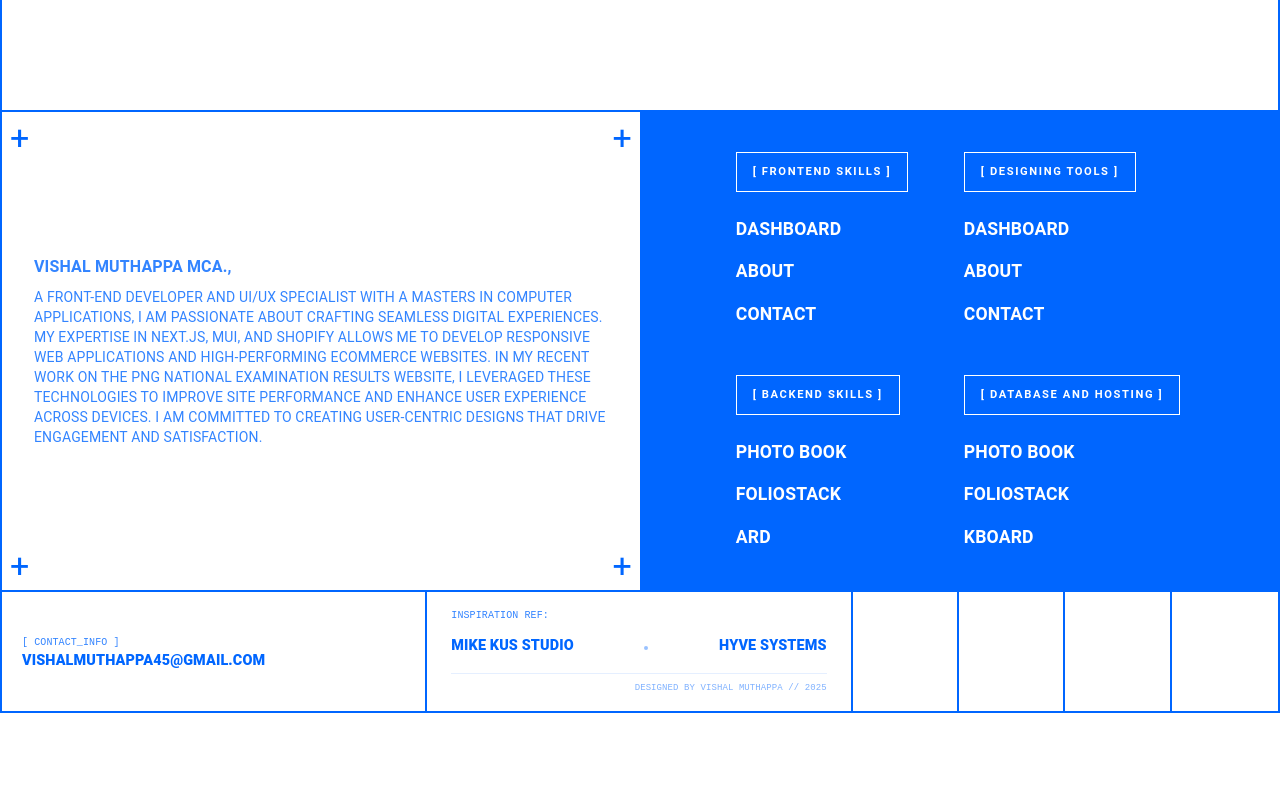
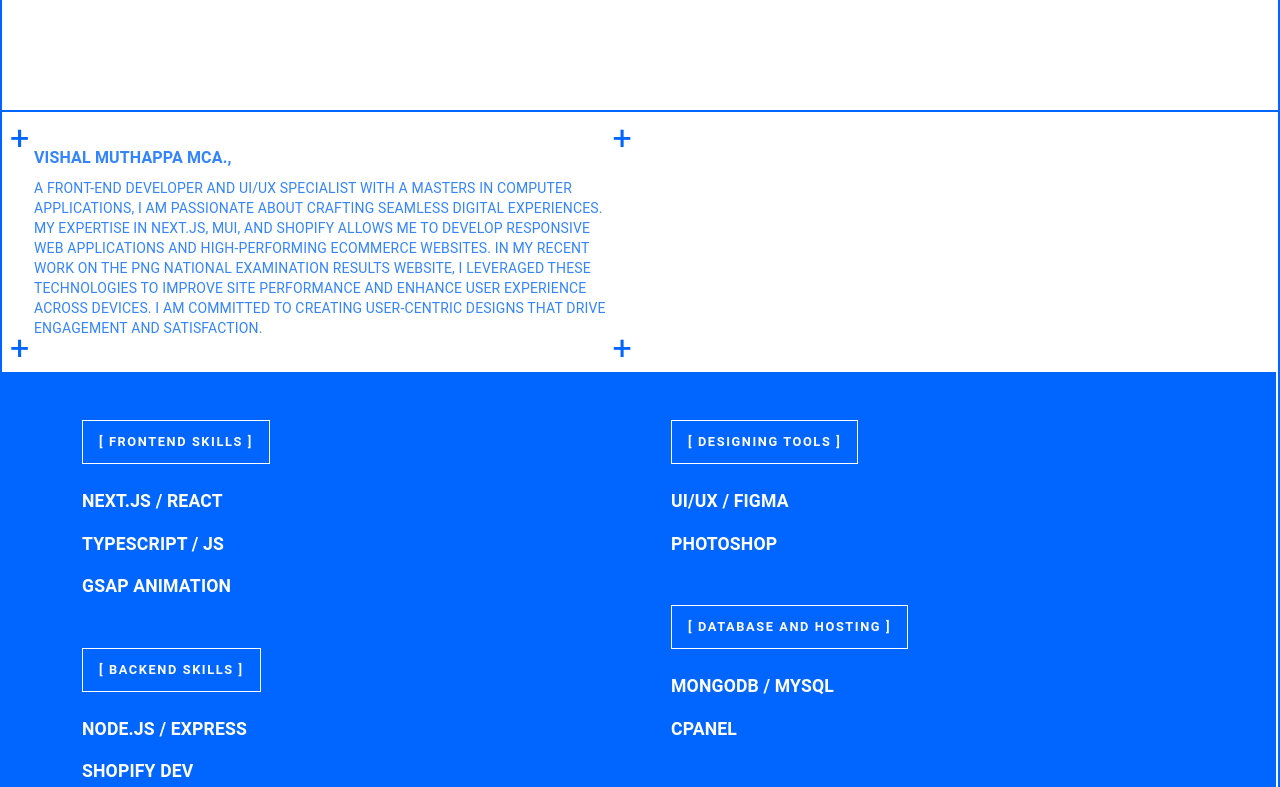
Before and after one commit to vishalsaraha/portfolio, a Next.js app: page / in a window 1280 px wide. Shown: the part 2133-2920 px from the top of the page. Before the commit the page ends 2846 px from the top, so only its background shows below. Built offline with nearby package versions, Linux system fonts and the light colour scheme; some icons are missing.

Commit message:
footer alignment fixed

```diff
--- a/app/home/page.tsx
+++ b/app/home/page.tsx
@@ -341,29 +341,32 @@ export default function BasicGrid() {
 
         {/* === COLUMN 2 (6/12) === */}
                <Grid
-            size={{ lg: 6, md:12 }}
+                  container
                   sx={{
                     backgroundColor: "#0066FF",
                     display: "flex",
                     flexDirection: "row",
                     justifyContent: 'space-evenly',
-              p: 5,
+                    p: { xs: 3, md: 6, lg: 6 },
                     color: "white",
-              borderRight: 2,
+                    borderRight: { xs: 0, lg: 2 },
+                    borderBottom: { xs: 2, lg: 0 },
                     borderColor: "#0066FF",
                     fontFamily: 'monospace',
+                    flexGrow: 1
                   }}
                 >
-            <Grid>
-            {/* SECTION 1: WEBSITE */}
-            <Box sx={{ mb: 6 }}>
+                  {/* Left Side Column */}
+                  <Grid size={{ lg: 6, md: 6, xs: 12 }} sx={{ mb: { xs: 6, lg: 0 }, px: { lg: 4 } }}>
+                    {/* SECTION 1: FRONTEND */}
+                    <Box sx={{ mb: { xs: 4, md: 6 } }}>
                       <Typography
                         variant="overline"
                         sx={{
                           border: '1px solid white',
                           px: 2,
                           py: 0.5,
-                  fontSize: '0.7rem',
+                          fontSize: { xs: '0.6rem', md: '0.7rem', lg: '0.8rem' },
                           letterSpacing: '0.1rem',
                           fontWeight: 'bold',
                           display: 'inline-block',
@@ -374,20 +377,20 @@ export default function BasicGrid() {
                         [ FRONTEND SKILLS ]
                       </Typography>
 
-              <Box sx={{ display: 'flex', flexDirection: 'column', gap: 2 }}>
-                <Typography style={{ color: 'white', textDecoration: 'none', fontSize: '1.1rem', fontWeight: 700 }}>
-                  DASHBOARD
+                      <Box sx={{ display: 'flex', flexDirection: 'column', gap: { xs: 1, md: 2 } }}>
+                        <Typography style={{ color: 'white', textDecoration: 'none', fontSize: 'clamp(0.9rem, 2.5vw, 1.1rem)', fontWeight: 700 }}>
+                          NEXT.JS / REACT
                         </Typography>
-                <Typography  style={{ color: 'white', textDecoration: 'none', fontSize: '1.1rem', fontWeight: 700 }}>
-                  ABOUT
+                        <Typography style={{ color: 'white', textDecoration: 'none', fontSize: 'clamp(0.9rem, 2.5vw, 1.1rem)', fontWeight: 700 }}>
+                          TYPESCRIPT / JS
                         </Typography>
-                <Typography  style={{ color: 'white', textDecoration: 'none', fontSize: '1.1rem', fontWeight: 700 }}>
-                  CONTACT
+                        <Typography style={{ color: 'white', textDecoration: 'none', fontSize: 'clamp(0.9rem, 2.5vw, 1.1rem)', fontWeight: 700 }}>
+                          GSAP ANIMATION
                         </Typography>
                       </Box>
                     </Box>
 
-            {/* SECTION 2: INTERWEB */}
+                    {/* SECTION 2: BACKEND */}
                     <Box>
                       <Typography
                         variant="overline"
@@ -395,7 +398,7 @@ export default function BasicGrid() {
                           border: '1px solid white',
                           px: 2,
                           py: 0.5,
-                  fontSize: '0.7rem',
+                          fontSize: { xs: '0.6rem', md: '0.7rem', lg: '0.8rem' },
                           letterSpacing: '0.1rem',
                           fontWeight: 'bold',
                           display: 'inline-block',
@@ -406,28 +409,28 @@ export default function BasicGrid() {
                         [ BACKEND SKILLS ]
                       </Typography>
 
-              <Box sx={{ display: 'flex', flexDirection: 'column', gap: 2 }}>
-                <Typography  style={{ color: 'white', textDecoration: 'none', fontSize: '1.1rem', fontWeight: 700 }}>
-                  PHOTO BOOK
+                      <Box sx={{ display: 'flex', flexDirection: 'column', gap: { xs: 1, md: 2 } }}>
+                        <Typography style={{ color: 'white', textDecoration: 'none', fontSize: 'clamp(0.9rem, 2.5vw, 1.1rem)', fontWeight: 700 }}>
+                          NODE.JS / EXPRESS
                         </Typography>
-                <Typography  style={{ color: 'white', textDecoration: 'none', fontSize: '1.1rem', fontWeight: 700 }}>
-                  FOLIOSTACK
-                </Typography>
-                <Typography  style={{ color: 'white', textDecoration: 'none', fontSize: '1.1rem', fontWeight: 700 }}>
-                  ARD
+                        <Typography style={{ color: 'white', textDecoration: 'none', fontSize: 'clamp(0.9rem, 2.5vw, 1.1rem)', fontWeight: 700 }}>
+                          SHOPIFY DEV
                         </Typography>
                       </Box>
                     </Box>
                   </Grid>
-          <Grid>
-           <Box sx={{ mb: 6 }}>
+
+                  {/* Right Side Column */}
+                  <Grid size={{ lg: 6, md: 6, xs: 12 }} sx={{ px: { lg: 4 } }}>
+                    {/* SECTION 3: DESIGNING */}
+                    <Box sx={{ mb: { xs: 4, md: 6 } }}>
                       <Typography
                         variant="overline"
                         sx={{
                           border: '1px solid white',
                           px: 2,
                           py: 0.5,
-                  fontSize: '0.7rem',
+                          fontSize: { xs: '0.6rem', md: '0.7rem', lg: '0.8rem' },
                           letterSpacing: '0.1rem',
                           fontWeight: 'bold',
                           display: 'inline-block',
@@ -438,18 +441,17 @@ export default function BasicGrid() {
                         [ DESIGNING TOOLS ]
                       </Typography>
 
-              <Box sx={{ display: 'flex', flexDirection: 'column', gap: 2 }}>
-                <Typography style={{ color: 'white', textDecoration: 'none', fontSize: '1.1rem', fontWeight: 700 }}>
-                  DASHBOARD
+                      <Box sx={{ display: 'flex', flexDirection: 'column', gap: { xs: 1, md: 2 } }}>
+                        <Typography style={{ color: 'white', textDecoration: 'none', fontSize: 'clamp(0.9rem, 2.5vw, 1.1rem)', fontWeight: 700 }}>
+                          UI/UX / FIGMA
                         </Typography>
-                <Typography  style={{ color: 'white', textDecoration: 'none', fontSize: '1.1rem', fontWeight: 700 }}>
-                  ABOUT
-                </Typography>
-                <Typography  style={{ color: 'white', textDecoration: 'none', fontSize: '1.1rem', fontWeight: 700 }}>
-                  CONTACT
+                        <Typography style={{ color: 'white', textDecoration: 'none', fontSize: 'clamp(0.9rem, 2.5vw, 1.1rem)', fontWeight: 700 }}>
+                          PHOTOSHOP
                         </Typography>
                       </Box>
                     </Box>
+
+                    {/* SECTION 4: DATABASE */}
                     <Box>
                       <Typography
                         variant="overline"
@@ -457,7 +459,7 @@ export default function BasicGrid() {
                           border: '1px solid white',
                           px: 2,
                           py: 0.5,
-                  fontSize: '0.7rem',
+                          fontSize: { xs: '0.6rem', md: '0.7rem', lg: '0.8rem' },
                           letterSpacing: '0.1rem',
                           fontWeight: 'bold',
                           display: 'inline-block',
@@ -468,20 +470,18 @@ export default function BasicGrid() {
                         [ DATABASE AND HOSTING ]
                       </Typography>
 
-              <Box sx={{ display: 'flex', flexDirection: 'column', gap: 2 }}>
-                <Typography style={{ color: 'white', textDecoration: 'none', fontSize: '1.1rem', fontWeight: 700 }}>
-                  PHOTO BOOK
+                      <Box sx={{ display: 'flex', flexDirection: 'column', gap: { xs: 1, md: 2 } }}>
+                        <Typography style={{ color: 'white', textDecoration: 'none', fontSize: 'clamp(0.9rem, 2.5vw, 1.1rem)', fontWeight: 700 }}>
+                          MONGODB / MYSQL
                         </Typography>
-                <Typography style={{ color: 'white', textDecoration: 'none', fontSize: '1.1rem', fontWeight: 700 }}>
-                  FOLIOSTACK
-                </Typography>
-                <Typography style={{ color: 'white', textDecoration: 'none', fontSize: '1.1rem', fontWeight: 700 }}>
-                  KBOARD
+                        <Typography style={{ color: 'white', textDecoration: 'none', fontSize: 'clamp(0.9rem, 2.5vw, 1.1rem)', fontWeight: 700 }}>
+                          CPANEL
                         </Typography>
                       </Box>
                     </Box>
                   </Grid>
                 </Grid>
+
       </Grid>
 
       {/* ------------------------------------- */}
```
Lines whose indentation alone changed are shown as unchanged.
